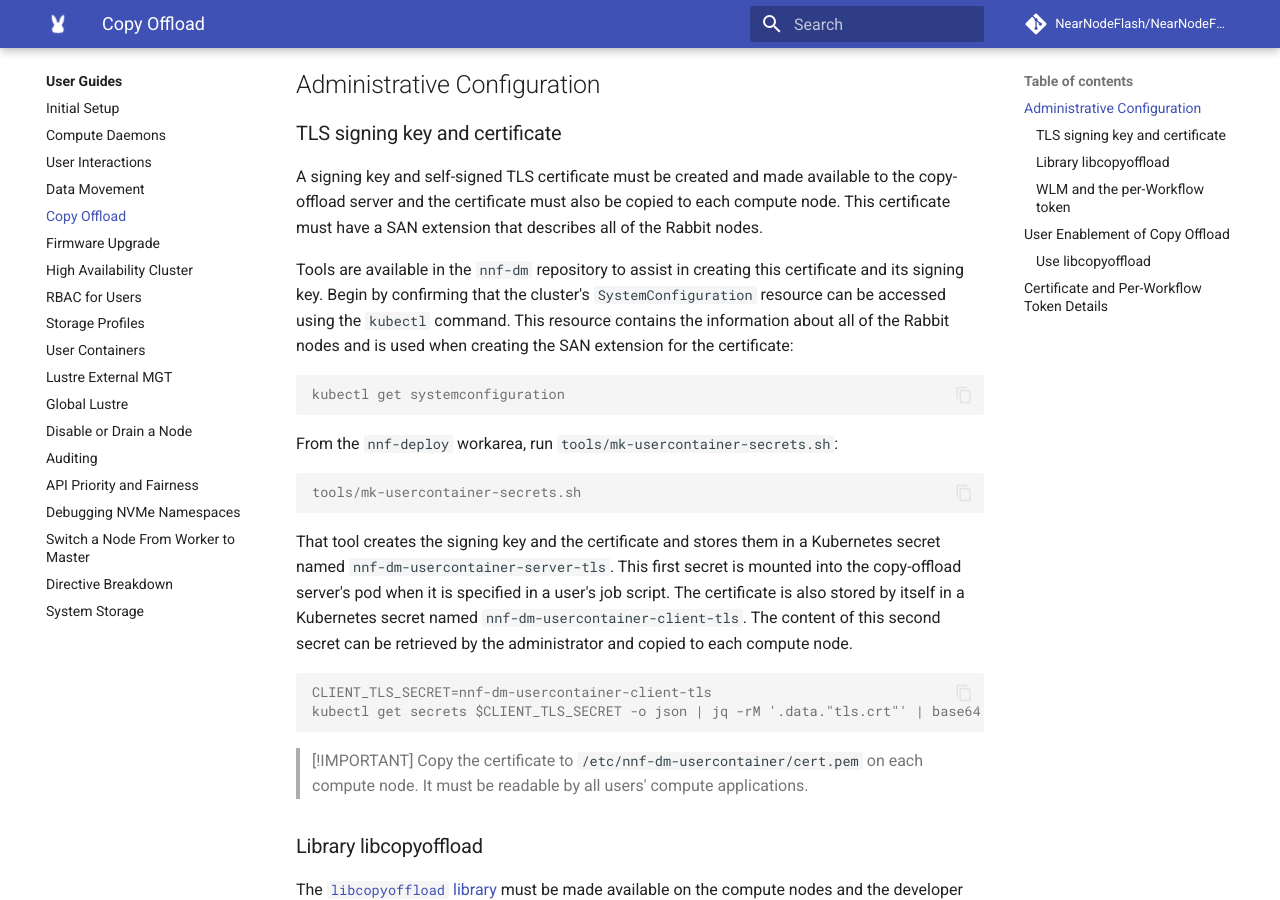
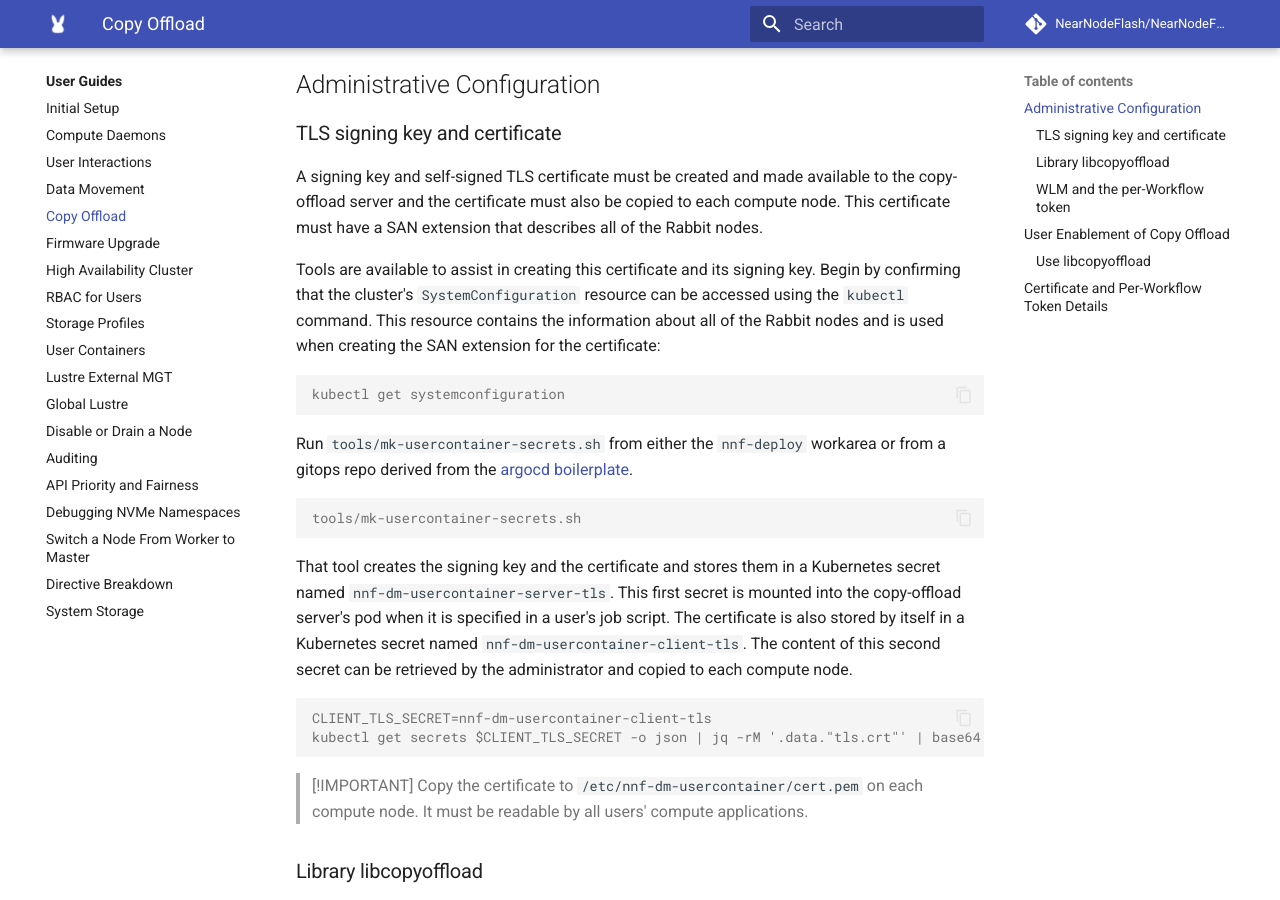
Before and after one commit to NearNodeFlash/NearNodeFlash.github.io, an MkDocs documentation site: the page built from docs/guides/data-movement/copy-offload.md, in a window 1280 px wide and 900 px high, scrolled down 396 px. Built offline with MkDocs 1.6.1 and Material for MkDocs 9.7.7, drawn with Linux system fonts in a browser that asks for light colours; comment, search, counter and statistics services are not loaded; the version menu is left out.

Commit message:
location of mk-usercontainer-secrets.sh
Signed-off-by: Dean Roehrich <dean.roehrich@hpe.com>

````diff
--- a/docs/guides/data-movement/copy-offload.md
+++ b/docs/guides/data-movement/copy-offload.md
@@ -10,13 +10,13 @@ The copy-offload server is implemented as a special kind of [User Container](../
 
 A signing key and self-signed TLS certificate must be created and made available to the copy-offload server and the certificate must also be copied to each compute node. This certificate must have a SAN extension that describes all of the Rabbit nodes.
 
-Tools are available in the `nnf-dm` repository to assist in creating this certificate and its signing key. Begin by confirming that the cluster's `SystemConfiguration` resource can be accessed using the `kubectl` command. This resource contains the information about all of the Rabbit nodes and is used when creating the SAN extension for the certificate:
+Tools are available to assist in creating this certificate and its signing key. Begin by confirming that the cluster's `SystemConfiguration` resource can be accessed using the `kubectl` command. This resource contains the information about all of the Rabbit nodes and is used when creating the SAN extension for the certificate:
 
 ```console
 kubectl get systemconfiguration
 ```
 
-From the `nnf-deploy` workarea, run `tools/mk-usercontainer-secrets.sh`:
+Run `tools/mk-usercontainer-secrets.sh` from either the `nnf-deploy` workarea or from a gitops repo derived from the [argocd boilerplate](https://github.com/NearNodeFlash/argocd-boilerplate).
 
 ```console
 tools/mk-usercontainer-secrets.sh
````
